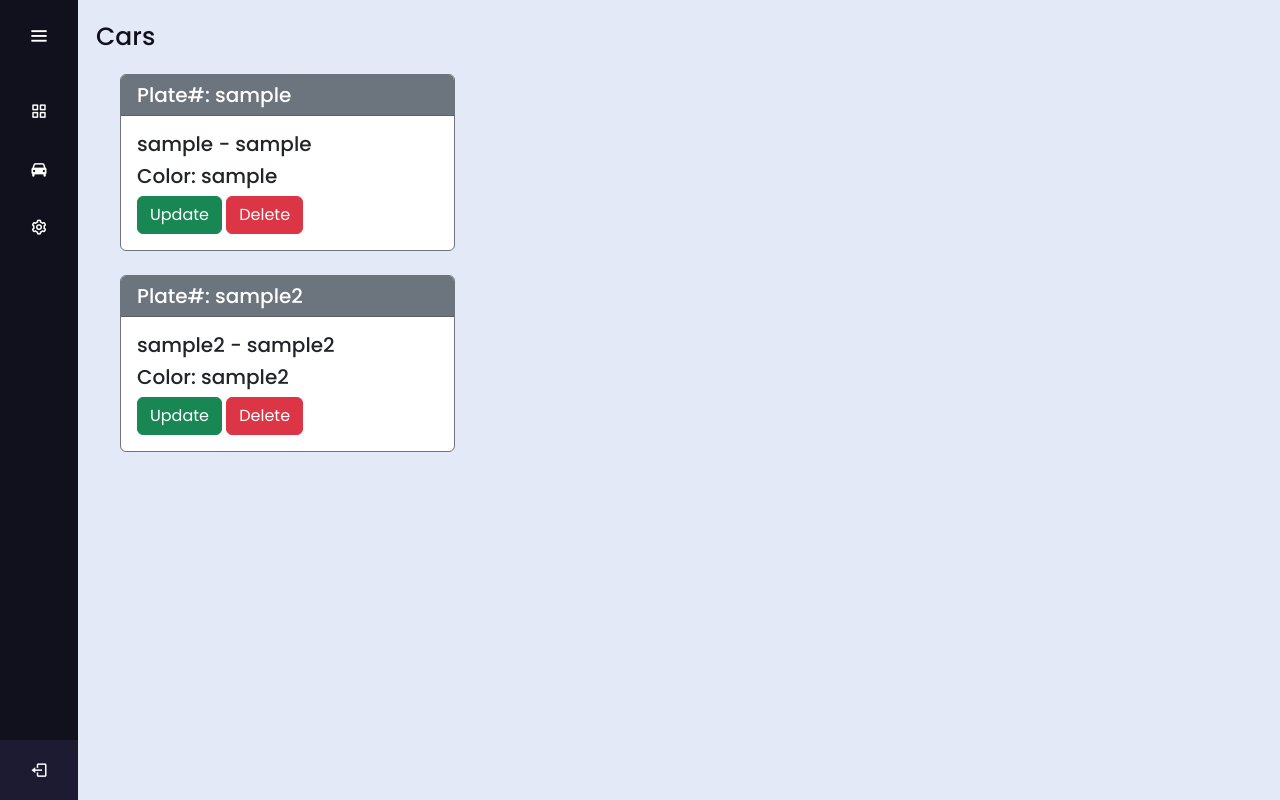
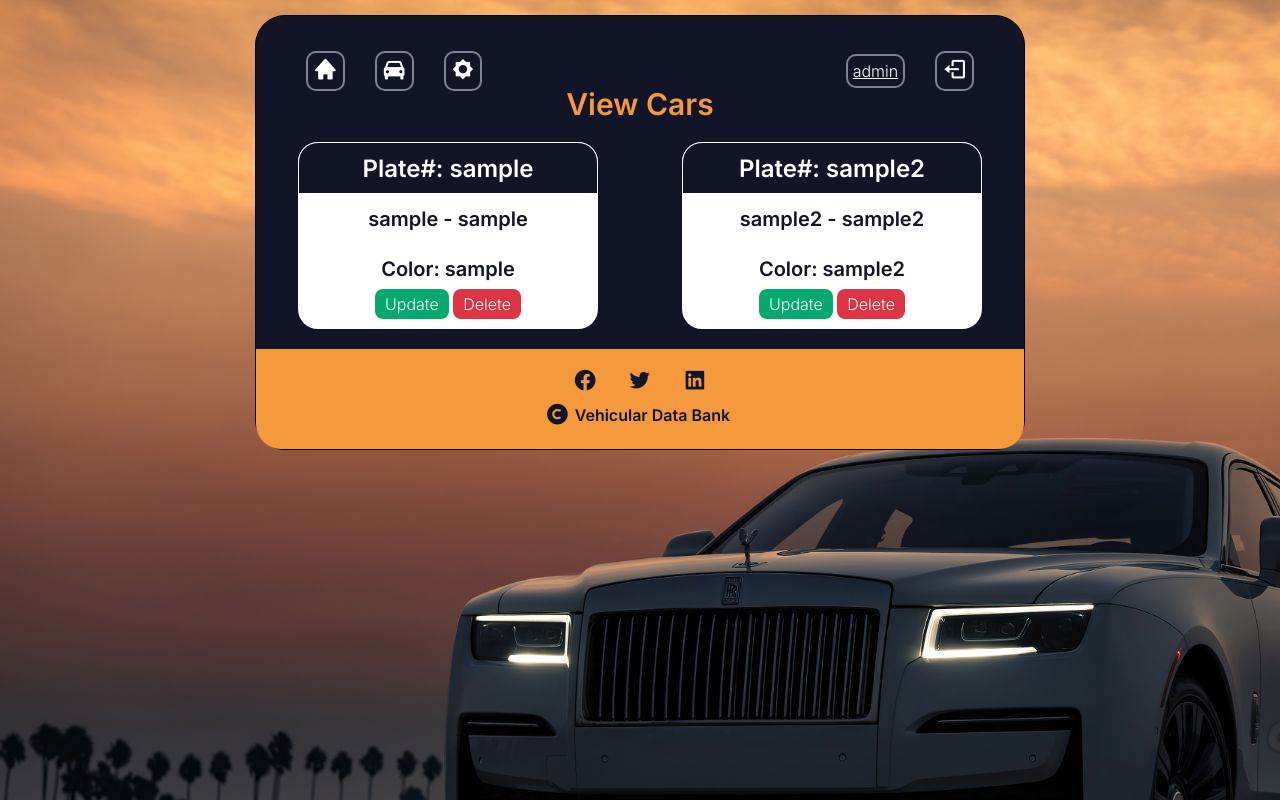
Before and after one commit to Zowowow/ParkingSpaceDataBank, a Django app: page /view_car in a window 1280 px wide. Run offline with Django 4.2, Linux system fonts and the light colour scheme; a user stored in the database is signed in; data comes from the database, SQL or seed files in the repository; both versions use the stored data as it was after the commit.

Commit message:
update-design

```diff
--- /dev/null
+++ b/ParkingSpaceDataBank/project_main/website/static/style.css
@@ -0,0 +1,392 @@
+/*
+-----Sections------
+
+1. Navigation Section
+2. Content Section
+3. Footer Section
+4. Media Queries
+
+*/
+
+body{
+    padding-top: 15px;
+    margin: 0;
+    font-family: 'Inter', sans-serif;
+    background: url("car-bg.jpg");
+}
+
+/* Navigation Section */
+section {
+    display: flex;
+    flex-direction: column;
+    background-color: #121527;
+    border: solid black 1px;
+    border-radius: 30px;
+    width: 60%;
+    height: 95%;
+    margin: auto;
+    padding: 0px;
+    position: relative;
+    color: #fff;
+}
+
+h1 {
+    font-size: 30px;
+    font-weight: 600;
+    color: #f5993d;
+    text-align: center;
+    position: relative;
+    width: 100%;
+    margin-top: -40px;
+    margin-bottom: 0;
+}
+
+nav{
+    align-items: flex-start;
+    margin-bottom: 0;
+}
+nav ul{
+    display: flex;
+    justify-content: space-between;
+    margin: 0;
+    padding: 25px 30px;
+    flex-wrap: wrap;
+    color: #FFF;
+}
+
+nav #left-nav,
+nav #right-nav {
+    display: flex;
+    padding: 10px 5px;
+    text-decoration: none;
+}
+
+a {
+    color: #fff;
+}
+
+#right-nav li:last-child {
+    display: none;
+}
+nav ul li {
+    list-style-type: none;
+    margin: auto 15px;
+    border: solid #808191 2px;
+    border-radius: 10px;
+    padding: 5px;
+    position: relative;
+}
+
+
+nav ul li:hover {
+    color: #fff;
+    background-color: #f5993d;
+    border-color: #f5993d;
+    cursor: pointer;
+    text-decoration: none;
+}
+
+nav ul li .tooltip {
+    position: absolute;
+    top: 30px;;
+    left: 5px;
+    background-color: #fff;
+    color: #121527;
+    padding: 5px 8px;
+    border-radius: 5px;
+    transform: translateY(-50%);
+    transition: 0s;
+    opacity: 0;
+}
+
+nav ul li:hover .tooltip {
+    transition: all 0.5s ease;
+    top: 55px;
+    opacity: 1;
+}
+
+.settings {
+    width: 100px;
+    text-align: center;
+}
+
+/* Content Section */
+
+
+
+/* Index Content */
+
+#content-index {
+    display: flex;
+    flex-wrap: wrap;
+    padding: 15px 50px;
+}
+
+#content-index .left {
+    display: flex;
+    flex-direction: column;
+    align-items: center;
+    justify-content: space-between;
+    padding: 15px;
+}
+#content-index .left img{
+    max-height: 100%;
+    max-width: 100%;
+    width: 650px;
+    border-radius: 20px;
+}
+
+#content-index .left a{
+    border: solid #808191 2px;
+    border-radius: 5px;
+    width: 150px;
+    margin-top: 30px;
+    margin-bottom: 50px;
+    padding: 5px 20px;
+    text-align: center;
+    font-weight: 600;
+    line-height: 30px;
+}
+
+#content-index .left a:hover {
+    cursor: pointer;
+    background-color: #04AA6D;
+    border-color: #04AA6D;
+}
+
+#content-index .right {
+    display: flex;
+    flex-direction: column;
+    width: 200px;
+    padding: 0 15px;
+}
+
+#content-index .right .table {
+    list-style: none;
+    padding: 0;
+    margin: 0;
+}
+
+/* Add Car & Update Content */
+
+#content-add-car,
+#content-update-car {
+    display: flex;
+    justify-content: center;
+    padding: 20px;
+    margin-top: 50px;
+    margin-bottom: 150px;
+}
+
+.adding-car form,
+.update-car form {
+    display: flex;
+    flex-direction: column;
+    padding: 20px 40px;
+    border: solid #808191 1px;
+    border-radius: 20px;
+    background-color: #f5993d;
+    color: #121527;
+    font-weight: 600;
+}
+
+.form-control {
+    width: 200px;
+    height: 30px;
+    border-radius: 8px;
+}
+
+/* Buttons */
+
+.submit {
+    height: 35px;
+    border-radius: 8px;
+    border: none;
+    background-color: beige;
+    margin-top: 10px;
+    font-weight: 600;
+}
+
+.submit:hover {
+    height: 35px;
+    border-radius: 8px;
+    border: solid #121527 1px;
+    background-color: #04AA6D;
+    color: #fff;
+    cursor: pointer;
+}
+
+.success {
+    height: 35px;
+    border-radius: 8px;
+    border: none;
+    background-color: #04AA6D;
+    color: #fff;
+    margin-top: 10px;
+    text-decoration: none;
+    padding: 5px 10px;
+}
+
+.success:hover {
+    background-color: #239c70;
+    border: solid #808191 1px;
+}
+
+.delete {
+    height: 35px;
+    border-radius: 8px;
+    border: none;
+    background-color: #dc3545;
+    color: #fff;
+    margin-top: 10px;
+    text-decoration: none;
+    padding: 5px 10px;
+}
+
+.delete:hover {
+    background-color: #b02a37;
+    border: solid #808191 1px;
+}
+/* View Car Content */
+
+#content-view-car {
+    display: flex;
+    justify-content: center;
+    flex-wrap: wrap;
+}
+
+.car-items {
+    border-radius: 20px;
+    width: 300px;
+    margin: 20px auto;
+    text-align: center;
+    padding: 0 0 15px 0;
+    background-color: #fff;
+}
+
+.plate-num {
+    display: flex;
+    margin: 0;
+    color: #fff;
+    background-color: #121527;
+    border-radius: 20px 20px 0 0;
+    border: solid #fff 1px;
+    height: 50px;
+    align-items: center;
+    justify-content: center;
+    font-size: 1.5rem;
+}
+
+.car-man,
+.car-col {
+    display: flex;
+    color: #121527;
+    height: 50px;
+    margin: 0;
+    justify-content: center;
+    align-items: center;
+    font-size: 1.25rem;
+}
+
+.car-col {
+    color: #121527;
+}
+/*Footer Section*/
+
+
+footer {
+    align-items: flex-end;
+}
+
+#soc-med {
+    display: flex;
+    flex-direction: column;
+    height: 100px;
+    background-color: #f5993d;
+    border-bottom-left-radius: 25px;
+    border-bottom-right-radius: 25px;
+    color: #121527;
+    font-weight: 600;
+}
+
+#soc-med ul{
+    display: flex;
+    justify-content: center;
+    padding: 0;
+    margin: 5px 0 8px 0;
+}
+
+#soc-med ul li {
+    list-style-type: none;
+    margin: 15px 15px 0 15px;
+}
+
+.copyright {
+    display: flex;
+    justify-content: center;
+    align-items: center;
+    padding: 0;
+}
+
+.copyright p {
+    margin: 0 5px;
+}
+
+
+/* Media Queries */
+
+@media only screen and (max-width: 600px){
+    body {
+        padding: 0;
+    }
+
+    section {
+        width: 100%;
+        height: 100%;
+        border-radius: 0;
+    }
+    nav ul{
+        padding: 0;
+        margin-top: 10px;
+    }
+
+    #left-nav {
+        padding: 0;
+        display: none;
+    }
+
+    #left-nav li,
+    #right-nav li {
+        border: none;
+        padding: 5px 10px;
+        margin: 0;
+
+    }
+
+    #soc-med {
+        border-radius: 0;
+    }
+
+    #content-index {
+        padding: 0;
+    }
+
+    h1 {
+        position: relative;
+        margin-top: 0;
+        margin-bottom: 15px;
+
+    }
+
+    #right-nav li:last-child{
+        display: block;
+    }
+
+    #right-nav li:first-child{
+        display: none;
+    }
+
+    a {
+        color: #fff
+    }
+}
--- /dev/null
+++ b/ParkingSpaceDataBank/project_main/website/templates/header.html
@@ -0,0 +1,85 @@
+<!DOCTYPE html>
+<html lang="">
+<head>
+    <meta charset="utf-8">
+    <meta name="viewport" content="width=device-width, initial-scale=1.0">
+    {% load static %}
+    <link rel="stylesheet" href="{% static 'style.css'%}">
+    <link href='https://unpkg.com/boxicons@2.1.2/css/boxicons.min.css' rel='stylesheet'>
+    <link href="https://fonts.googleapis.com/css2?family=Inter:wght@300;600&display=swap" rel="stylesheet">
+
+    <title>{%block title%} {%endblock%}</title>
+</head>
+
+<body>
+
+    <section>
+        <header>
+             <nav>
+                <ul>
+                    <div>
+                        <div id="left-nav">
+                        <li><a href="{% url 'index'%}"><i class='bx bxs-home bx-sm'></i>
+                            <span class="tooltip">Home</span>
+                            </a>
+                        </li>
+                        <li><a href="{% url 'view_car'%}"><i class='bx bxs-car bx-sm' ></i>
+                            <span class="tooltip settings">View Cars</span>
+                            </a>
+                        </li>
+                        <li><a href="{% url 'add_car'%}"><i class='bx bxs-brightness bx-sm user'></i>
+                            <span class="tooltip settings">Add Cars</span>
+                            </a>
+                        </li>
+                        </div>
+                    </div>
+                    <div>
+                        <div id="right-nav">
+                            <li><a href="{% url 'index'%}">{{user.username}}</a></li>
+                            <li><a href="{% url 'logout_user'%}"><i class='bx bx-log-out bx-sm' ></i>
+                                <span class="tooltip">Logout</span>
+                                </a>
+                            </li>
+
+                            <li><a href="javascript:void(0);" class="icon" onclick="burgerFunction()">
+                                <i class='bx bx-menu bx-sm'></i>
+                                </a></li>
+                        </div>
+                    </div>
+                </ul>
+            </nav>
+            <h1>{% block header %} {% endblock %}</h1>
+        </header>
+
+
+        {% block content %}
+        {% endblock %}
+
+
+    <footer>
+        <div id="soc-med">
+            <ul>
+                <li><i class='bx bxl-facebook-circle bx-sm'></i></li>
+                <li><i class='bx bxl-twitter bx-sm' ></i></li>
+                <li><i class='bx bxl-linkedin-square bx-sm' ></i></li>
+            </ul>
+            <div class="copyright">
+                <i class='bx bxs-copyright bx-sm' ></i>
+                 <p>Vehicular Data Bank</p>
+            </div>
+        </div>
+    </footer>
+    </section>
+
+    <script>
+    function burgerFunction() {
+      var x = document.getElementById("left-nav");
+      if (x.style.display === "flex") {
+        x.style.display = "none";
+      } else {
+        x.style.display = "flex";
+      }
+    }
+    </script>
+</body>
+</html>
--- a/ParkingSpaceDataBank/project_main/website/templates/view_car.html
+++ b/ParkingSpaceDataBank/project_main/website/templates/view_car.html
@@ -1,46 +1,24 @@
-{% extends './sidebar.html'%}
+{% extends './header.html'%}
 {%block title%} View Cars {%endblock%}
+{% block header %} View Cars {% endblock %}
 {% block content %}
 
-    <div class="text"> Cars </div>
-    <style>
-        .card {
-            width: 80%;
-        }
-
-        @media screen and (min-width: 1200px){
-            .card {
-                width: 50%;
-            }
-        }
-
-
-
-        @media screen and (min-width: 900px){
-            .card {
-                width: 30%;
-            }
-        }
-
-
-
-    </style>
-        {% for message in messages %}
+        <!-- {% for message in messages %}
         <div class="alert alert-success alert-dismissible fade show" role="alert">
                 {{ message }}
             <button type="button" class="btn-close" data-bs-dismiss="alert" aria-label="Close"></button>
         </div>
-        {% endfor %}
-    <div class="container" style="margin-left: 30px;">
+        {% endfor %} -->
+
+    <div id="content-view-car">
          {% for car in car_list %}
-
-        <div class="card border-secondary mb-4">
-              <h5 class="card-header text-bg-secondary">Plate#: {{ car.plate_num }} </h5>
-              <div class="card-body">
-                    <h5 class="card-title">{{ car.car_manufacturer }} - {{ car.car_model }}</h5>
-                    <h5 class="card-text">Color: {{ car.car_color }}</h5>
-                    <a href="{% url 'update_car' car.id %}" class="btn btn-success">Update</a>
-                    <a href="{% url 'delete_car' car.id %}" class="btn btn-danger">Delete</a>
+        <div class="car-items">
+              <h3 class="plate-num">Plate#: {{ car.plate_num }} </h3>
+              <div class="">
+                    <h5 class="car-man">{{ car.car_manufacturer }} - {{ car.car_model }}</h5>
+                    <h5 class="car-col">Color: {{ car.car_color }}</h5>
+                    <a href="{% url 'update_car' car.id %}" class="btn success">Update</a>
+                    <a href="{% url 'delete_car' car.id %}" class="btn delete">Delete</a>
 
               </div>
         </div>
--- a/ParkingSpaceDataBank/project_main/website/views.py
+++ b/ParkingSpaceDataBank/project_main/website/views.py
@@ -9,6 +9,7 @@ from .forms import RegisterUserForm, AddCarForm
 from .main_app import VideoCamera
 
 # Create your views here.
+
 
 
 # For deleting car
```
Also changed, not shown: ParkingSpaceDataBank/project_main/website/templates/add_car.html (+7 -38 lines), ParkingSpaceDataBank/project_main/website/templates/index.html (+28 -48 lines), ParkingSpaceDataBank/project_main/website/templates/update_car.html (+10 -40 lines), ParkingSpaceDataBank/project_main/db.sqlite3, ParkingSpaceDataBank/project_main/website/static/car-bg.jpg (added).
